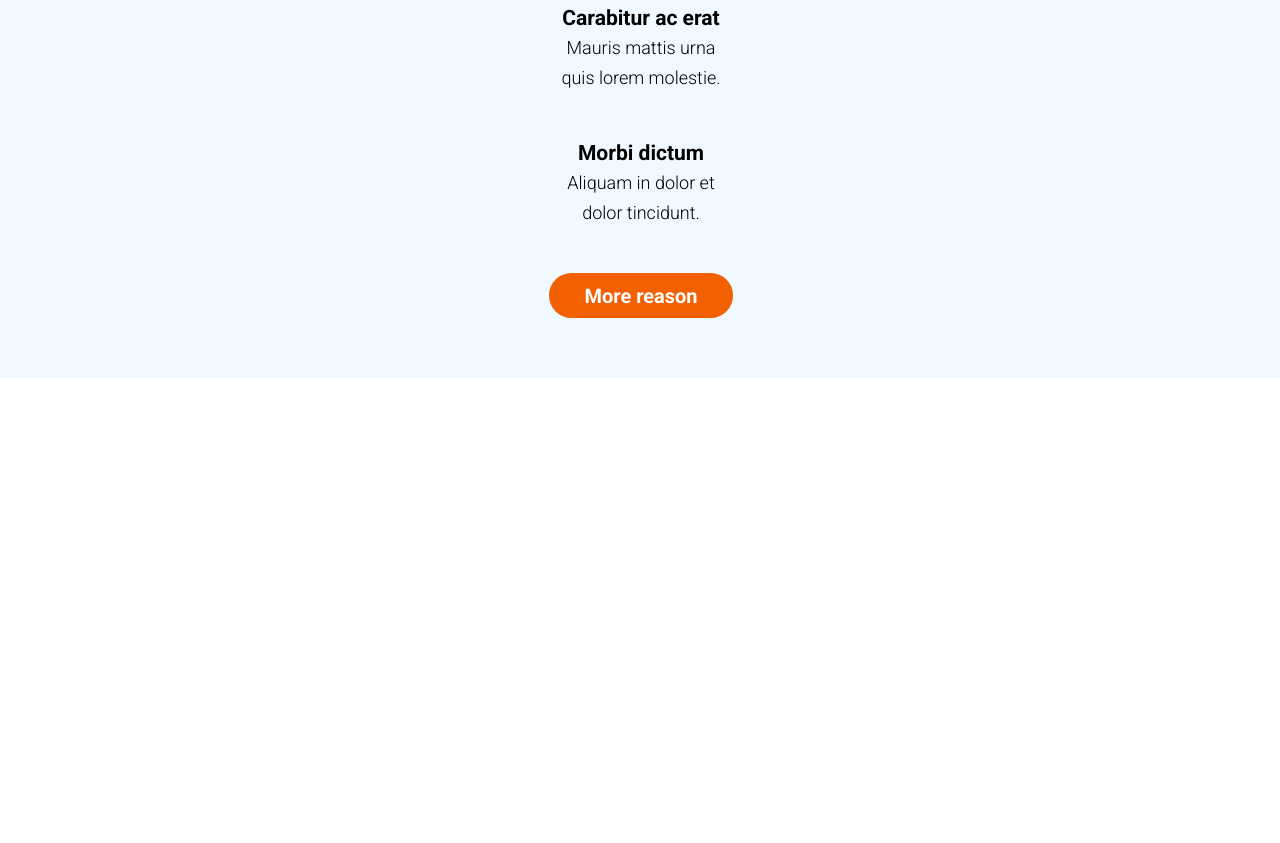
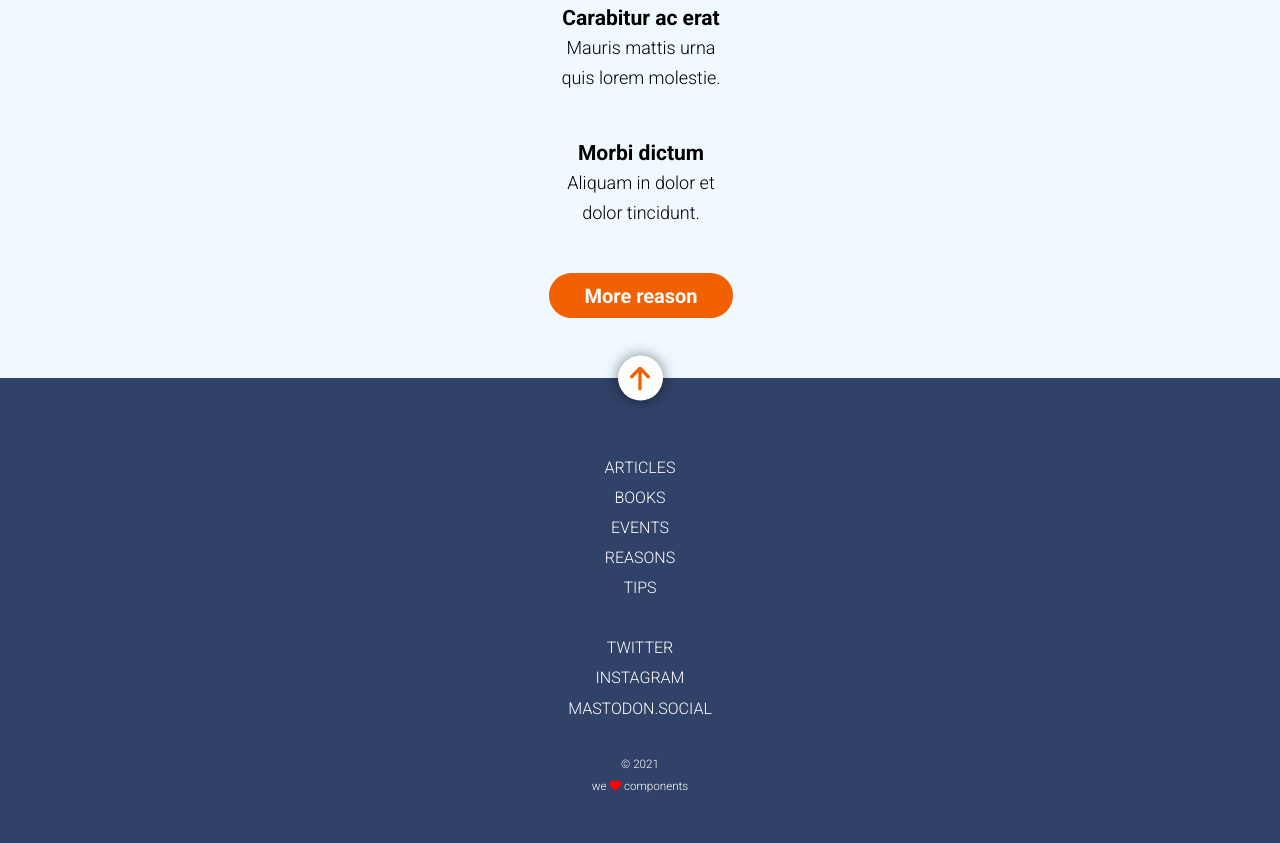
Before and after one commit to EliaAR/Layout-web, a website: page docs/index.html in a window 1280 px wide. Shown: the part 1408-2251 px from the top of the page. Before the commit the page ends 1786 px from the top, so only its background shows below. Drawn offline with Linux system fonts and the light colour scheme.

Commit message:
update docs folder

```diff
--- a/docs/index.html
+++ b/docs/index.html
@@ -9,11 +9,17 @@
       rel="stylesheet"
       href="https://fonts.googleapis.com/css2?family=Roboto:wght@100;300;700&display=swap"
     />
+    <link
+      rel="stylesheet"
+      href="https://use.fontawesome.com/releases/v5.5.0/css/all.css"
+      integrity="sha384-B4dIYHKNBt8Bc12p+WXckhzcICo0wtJAoU8YZTY5qE0Id1GSseTk6S+L3BlXeVIU"
+      crossorigin="anonymous"
+    />
     <link rel="stylesheet" href="./assets/css/main.css" />
   </head>
 
   <body class="body">
-    <header class="header">
+    <header class="header" id="header">
       <nav class="header__containerMenu">
         <a class="header__menu" href="https://adalab.es/"></a>
       </nav>
@@ -29,6 +35,7 @@
           <a class="hero__button" href="#reason"></a>
         </nav>
       </section>
+
       <article class="looking">
         <small class="looking__small">Insomnia tips</small>
         <h2 class="looking__title">Looking throught a window</h2>
@@ -38,6 +45,7 @@
         </p>
         <a href="" class="looking__link">Go</a>
       </article>
+
       <article class="reason" id="reason">
         <h2 class="reason__title">3 reason to purchase</h2>
         <article class="reason__article1">
@@ -56,7 +64,33 @@
       </article>
     </main>
 
-    <footer class="page__footer"></footer>
+    <footer class="footer">
+      <nav class="footer__arrowContainer">
+        <a href="#header" class="footer__arrow"></a>
+      </nav>
+      <nav class="footer__linksContainer">
+        <ul class="footer__ul">
+          <li><a href="https://adalab.es/" class="footer__link">articles</a></li>
+          <li><a href="https://adalab.es/" class="footer__link">books</a></li>
+          <li><a href="https://adalab.es/" class="footer__link">events</a></li>
+          <li><a href="https://adalab.es/" class="footer__link">reasons</a></li>
+          <li><a href="https://adalab.es/" class="footer__link">tips</a></li>
+        </ul>
+      </nav>
+      <nav class="footer__linksContainer">
+        <ul class="footer__ul">
+          <li><a href="https://adalab.es/" class="footer__link">Twitter</a></li>
+          <li><a href="https://adalab.es/" class="footer__link">Instagram</a></li>
+          <li>
+            <a href="https://adalab.es/" class="footer__link">Mastodon.social</a>
+          </li>
+        </ul>
+      </nav>
+      <section class="footer__smallsContainer">
+        <small>&copy; 2021</small>
+        <small>we <i class="fas fa-heart footer__heart"></i> components </small>
+      </section>
+    </footer>
 
   </body>
 </html>
```
Also changed, not shown: docs/assets/css/main.css (+1 -1 lines).
